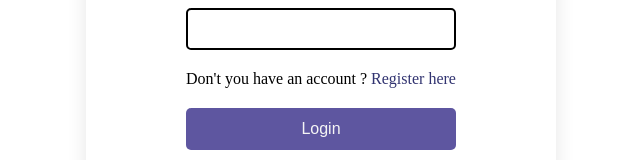
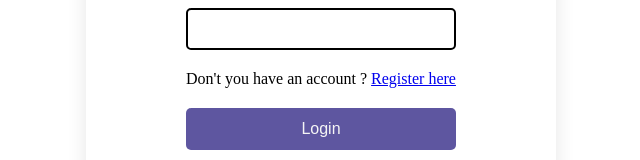
Before and after one commit to varun-everest/testing-fingrow, a React (Create React App) app in the folder frontend/: page /login in a window 1280 px wide. Shown: the part 432-592 px from the top of the page, without its empty margins (319-959 px from the left). Built offline with nearby package versions, Linux system fonts and the light colour scheme.

Commit message:
Add Link to register here and login here

```diff
--- a/frontend/src/Components/Login/Login.tsx
+++ b/frontend/src/Components/Login/Login.tsx
@@ -1,4 +1,5 @@
-import './Login.css'
+import './Login.css';
+import { Link } from 'react-router-dom';
 
 const Login = () => {
   return (
@@ -14,7 +15,7 @@ const Login = () => {
                 <input type="password" id='password' required/>
             </div>
             <span>
-                <span>Don't you have an account ? </span> <span className='register-text'>Register here</span>
+                <span>Don't you have an account ? </span> <span className='register-text'><Link to='/register'>Register here</Link></span>
             </span>
             <button className='login-button'>Login</button>
         </div>
--- a/frontend/src/Components/Register/Register.tsx
+++ b/frontend/src/Components/Register/Register.tsx
@@ -1,4 +1,5 @@
 import './Register.css'
+import { Link } from 'react-router-dom';
 
 const Register = () => {
   return (
@@ -20,7 +21,7 @@ const Register = () => {
             </div>
             <button className='button'>Register</button>
             <span>
-                <span>Already have an account ? </span> <span className='login-text'>Login here</span>
+                <span>Already have an account ? </span> <span className='login-text'><Link to='/login'>Login here</Link></span>
             </span>
 
 
```
